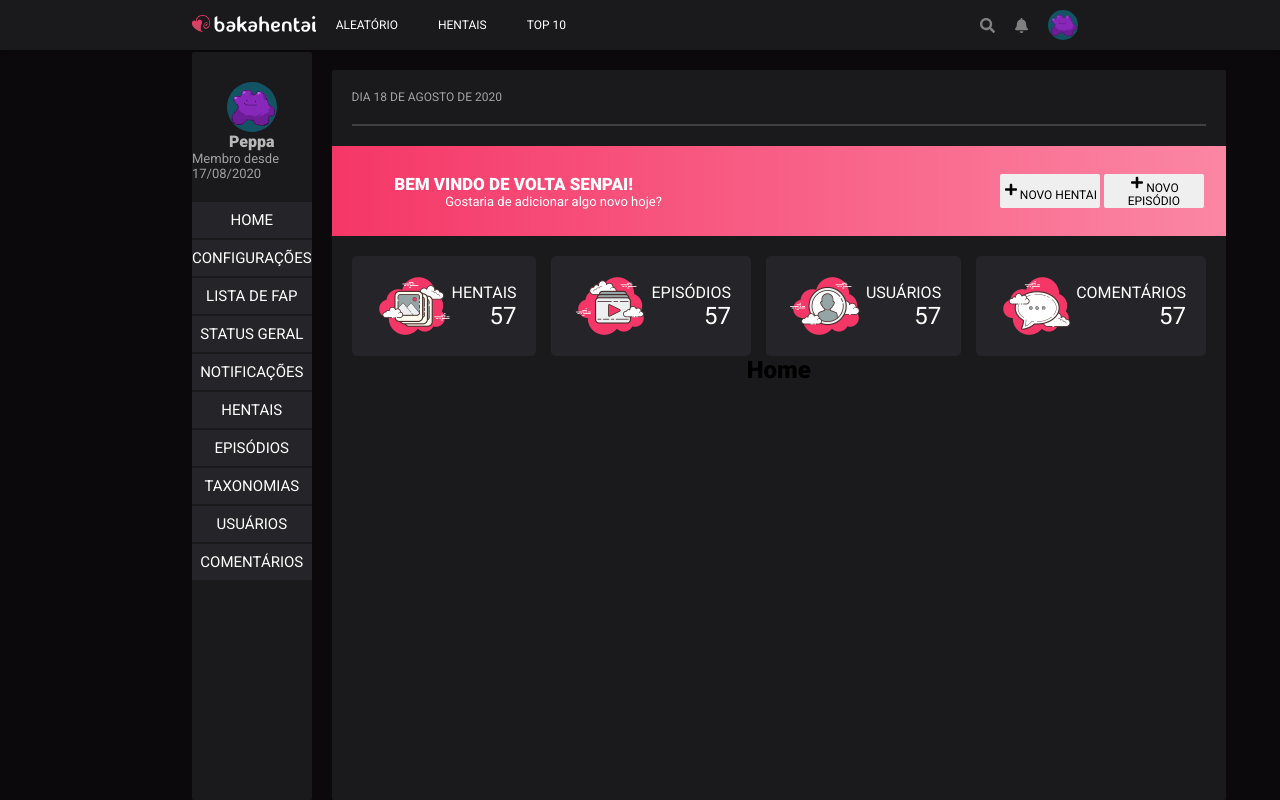
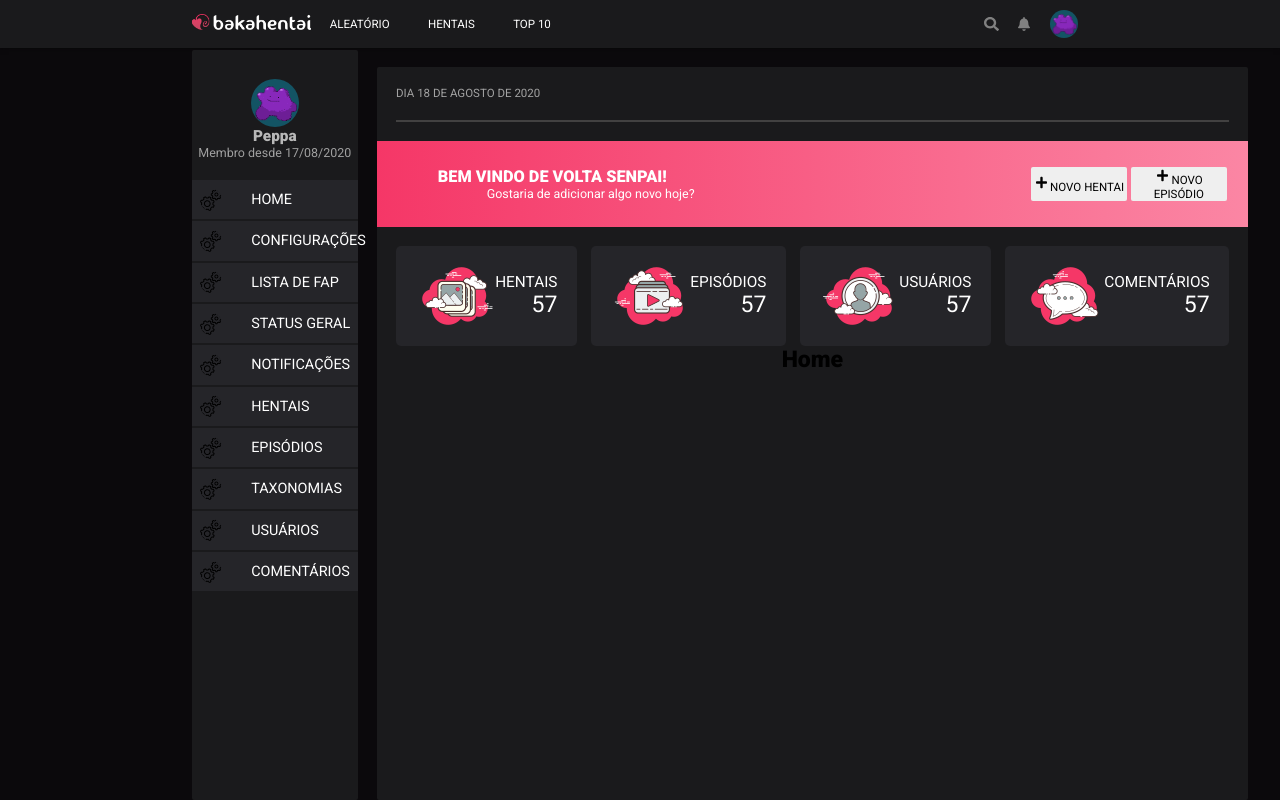
Before and after one commit to PeppoDev/bakahentai-dashboard, a React (Create React App) app: page / in a window 1280 px wide. Built offline with nearby package versions, Linux system fonts and the light colour scheme.

Commit message:
add dropdown test menu

```diff
--- a/src/assets/styles/global.scss
+++ b/src/assets/styles/global.scss
@@ -41,8 +41,8 @@ textarea {
   color: var(--color-text-base);
 }
 
-@media screen and (min-width: 700px) {
-  :root {
-    font-size: 62.5%;
-  }
-}
+// @media screen and (min-width: 700px) {
+//   :root {
+//     font-size: 62.5%;
+//   }
+// }
--- a/src/components/MenuAside/index.jsx
+++ b/src/components/MenuAside/index.jsx
@@ -2,6 +2,8 @@ import React from "react";
 import { Link } from "react-router-dom";
 //assets
 import photo from "../../assets/images/ditto.png";
+import settingsIcon from "../../assets/icons/settings.svg";
+
 //css
 import "./styles.scss";
 //react-redux
@@ -10,6 +12,9 @@ import allActions from "../../store/actions";
 
 function MenuAside() {
   const dispatch = useDispatch();
+
+  const [showHentaiM, setShowHentaiM] = React.useState(false);
+  const [showEpisodeM, setShowEpisodeM] = React.useState(false);
 
   return (
     <aside className="menu-container">
@@ -21,6 +26,7 @@ function MenuAside() {
         className="section-button"
         onClick={() => dispatch(allActions.pageActions.changePage("home"))}
       >
+        <img className="icon-aside" src={settingsIcon} alt="" />
         Home
       </Link>
       <Link
@@ -28,6 +34,7 @@ function MenuAside() {
         className="section-button"
         onClick={() => dispatch(allActions.pageActions.changePage("settings"))}
       >
+        <img className="icon-aside" src={settingsIcon} alt="" />
         Configurações
       </Link>
       <Link
@@ -35,6 +42,7 @@ function MenuAside() {
         className="section-button"
         onClick={() => dispatch(allActions.pageActions.changePage("faplist"))}
       >
+        <img className="icon-aside" src={settingsIcon} alt="" />
         Lista de Fap
       </Link>
       <Link
@@ -42,6 +50,7 @@ function MenuAside() {
         className="section-button"
         onClick={() => dispatch(allActions.pageActions.changePage("status"))}
       >
+        <img className="icon-aside" src={settingsIcon} alt="" />
         Status Geral
       </Link>
       <Link
@@ -51,22 +60,48 @@ function MenuAside() {
           dispatch(allActions.pageActions.changePage("notifications"))
         }
       >
+        <img className="icon-aside" src={settingsIcon} alt="" />
         Notificações
       </Link>
       <Link
         to="/hentais"
         className="section-button"
-        onClick={() => dispatch(allActions.pageActions.changePage("hentais"))}
+        onClick={() =>
+          dispatch(
+            allActions.pageActions.changePage("hentais"),
+            setShowHentaiM(showHentaiM ? false : true)
+          )
+        }
       >
+        <img className="icon-aside" src={settingsIcon} alt="" />
         Hentais
       </Link>
+
+      {showHentaiM ? (
+        <>
+          <button className="sub-button">Todos Hentais</button>
+          <button className="sub-button">Cadastrar Hentais</button>
+        </>
+      ) : null}
       <Link
         to="/episodes"
         className="section-button"
-        onClick={() => dispatch(allActions.pageActions.changePage("episodes"))}
+        onClick={() =>
+          dispatch(
+            allActions.pageActions.changePage("episodes"),
+            setShowEpisodeM(showEpisodeM ? false : true)
+          )
+        }
       >
+        <img className="icon-aside" src={settingsIcon} alt="" />
         Episódios
       </Link>
+      {showEpisodeM ? (
+        <>
+          <button className="sub-button">Todos Episódios</button>
+          <button className="sub-button">Cadastrar Episódios</button>
+        </>
+      ) : null}
       <Link
         to="/taxonomies"
         className="section-button"
@@ -74,6 +109,7 @@ function MenuAside() {
           dispatch(allActions.pageActions.changePage("taxonomies"))
         }
       >
+        <img className="icon-aside" src={settingsIcon} alt="" />
         Taxonomias
       </Link>
       <Link
@@ -81,6 +117,7 @@ function MenuAside() {
         className="section-button"
         onClick={() => dispatch(allActions.pageActions.changePage("users"))}
       >
+        <img className="icon-aside" src={settingsIcon} alt="" />
         Usuários
       </Link>
       <Link
@@ -88,6 +125,7 @@ function MenuAside() {
         className="section-button"
         onClick={() => dispatch(allActions.pageActions.changePage("comments"))}
       >
+        <img className="icon-aside" src={settingsIcon} alt="" />
         Comentários
       </Link>
     </aside>
--- a/src/components/MenuAside/styles.scss
+++ b/src/components/MenuAside/styles.scss
@@ -26,6 +26,24 @@
         margin-bottom: 2rem;
     }
 
+    .sub-button {
+        width: 85%;
+        display: flex;
+        text-transform: uppercase;
+        border: 0;
+        font-size: 1.2rem;
+        transition: .2s ease;
+        padding: 0.9rem 0;
+        justify-content: center;
+        align-items: center;
+        background-color: var(--color-menu);
+        color: white;
+
+        &:hover {
+            background-color: var(--color-menu-hover);
+        }
+
+    }
 
     .section-button {
         width: 100%;
@@ -39,8 +57,14 @@
         padding: 0.9rem 0;
         transition: .2s ease;
         text-decoration: none;
-        justify-content: center;
+        justify-content: flex-start;
         align-items: center;
+        padding-left: 5%;
+
+        img {
+            width: 2.3rem;
+            margin-right: 3rem;
+        }
 
         &:hover {
             background-color: var(--color-menu-hover);
```
Also changed, not shown: src/assets/icons/settings.svg (added).
